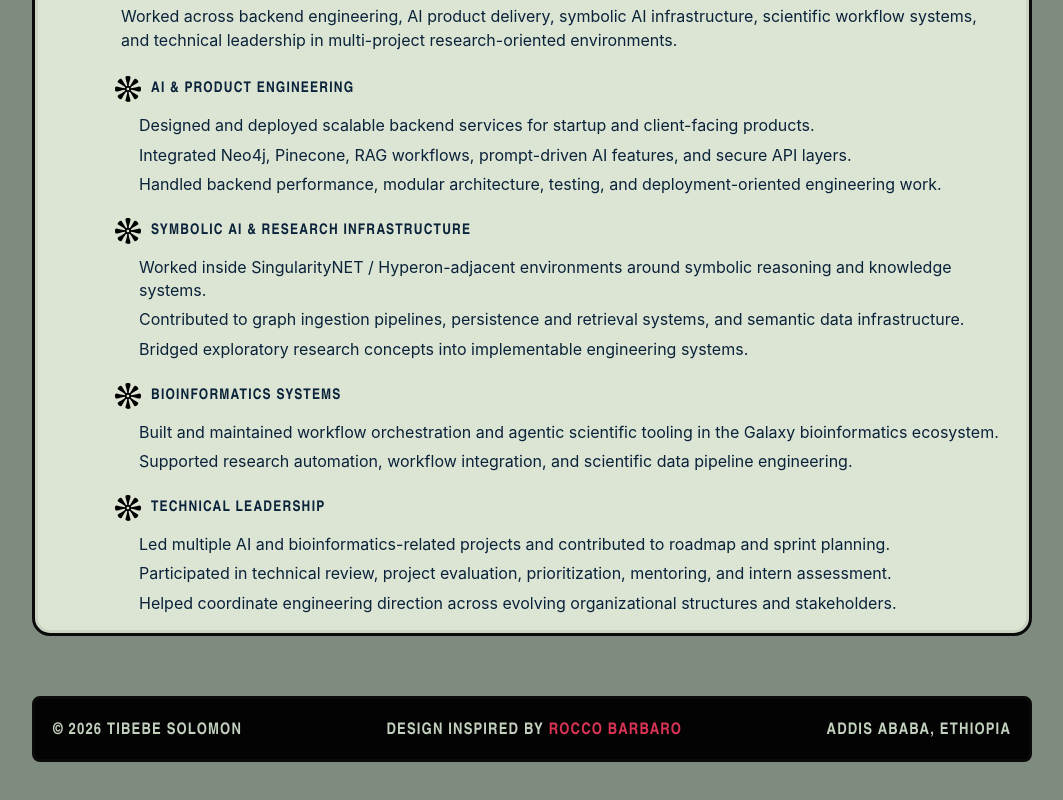
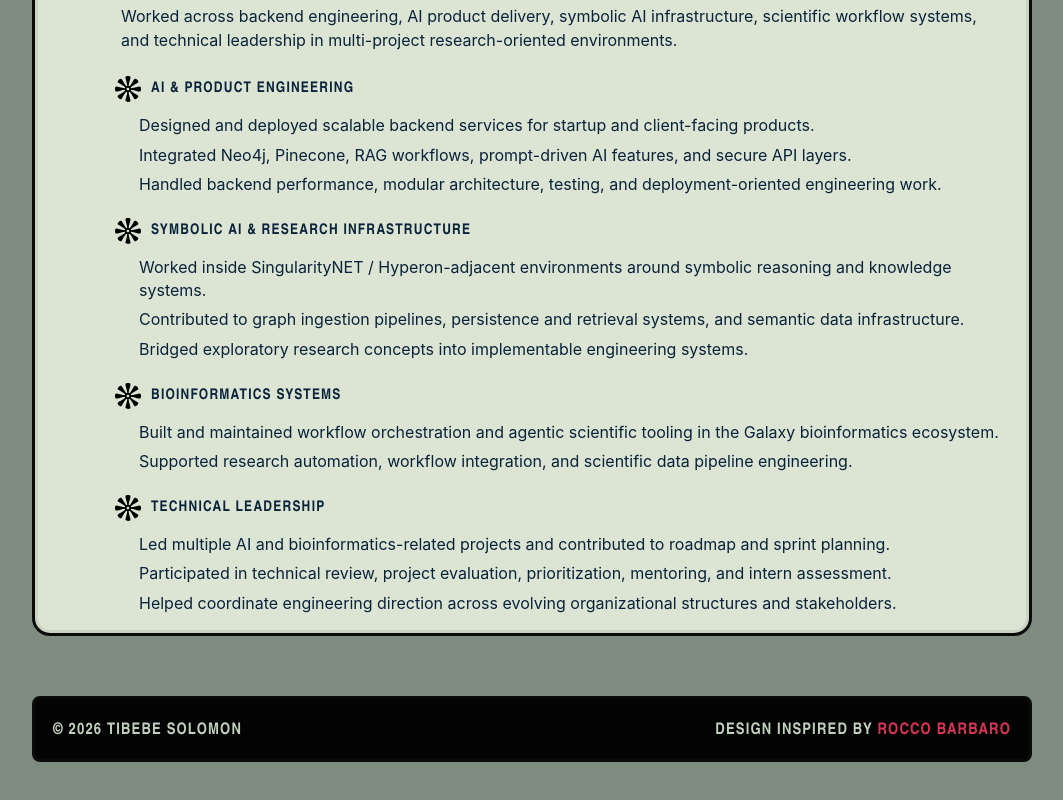
Before and after one commit to Tibex88/portfolio-site, a Vue app: page / in a window 1280 px wide. Shown: the part 2115-2915 px from the top of the page, without its empty margins (108-1171 px from the left). Built offline with nearby package versions, Linux system fonts and the light colour scheme.

Commit message:
fix: remove location from footer

```diff
--- a/src/components/PortfolioFooter.vue
+++ b/src/components/PortfolioFooter.vue
@@ -4,7 +4,7 @@
       <span>© 2026 tibebe solomon</span>
       <span>Design inspired by <a class="text-[var(--accent)]" href="https://roccobarbaro.com" target="_blank" rel="noopener noreferrer">Rocco Barbaro</a></span>
 
-      <span>addis ababa, ethiopia</span>
+      <!-- <span>addis ababa, ethiopia</span> -->
     </div>
   </footer>
 </template>
```
